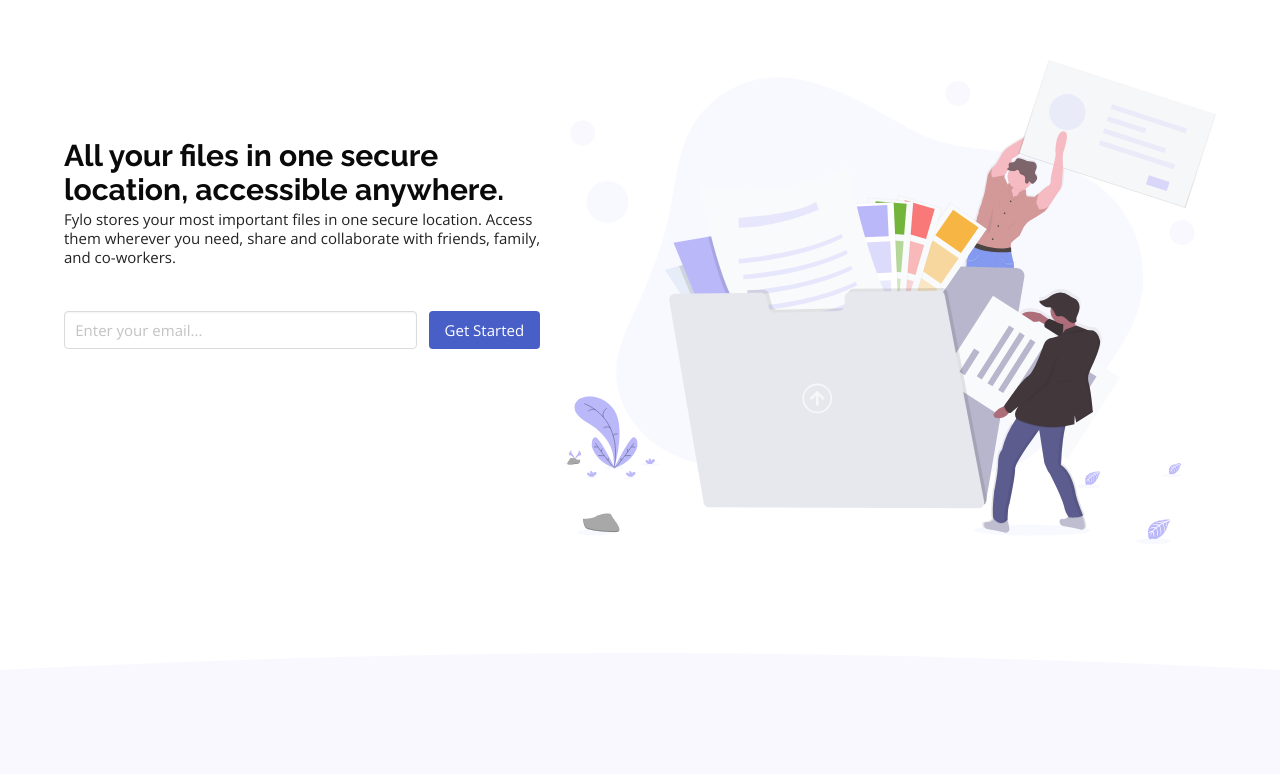
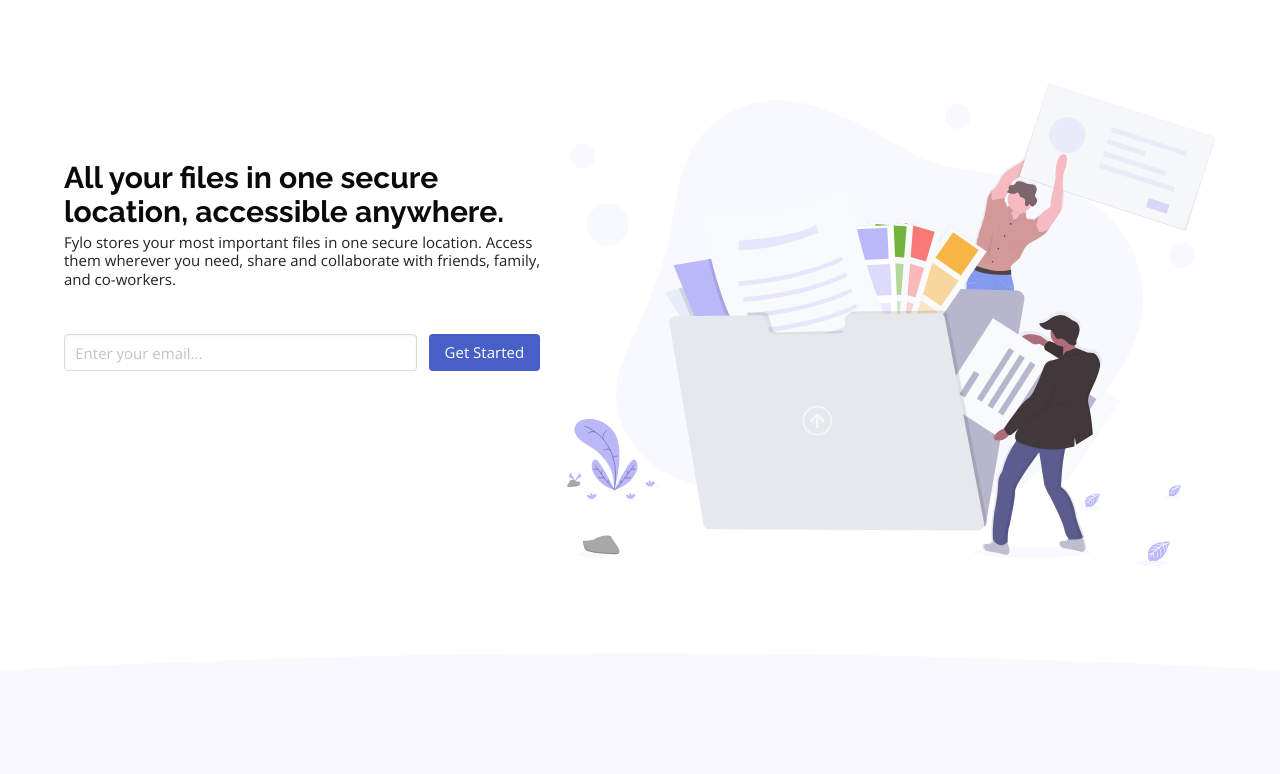
Before and after one commit to React-Ruler/Fylo-Landing-Page, a plain HTML site: page index.html in a window 1280 px wide. Shown: the part 98-872 px from the top of the page. Drawn offline with nearby package versions, Linux system fonts and the light colour scheme.

Commit message:
Add files via upload

```diff
--- a/index.html
+++ b/index.html
@@ -33,7 +33,7 @@
     </style>
   </head>
   <body>
-    <section class="hero is-white is-fullheight-with-navbar">
+    <section class="hero is-white is-fullheight-with-navbar pt-6">
       <div class="hero-head">
         <nav class="navbar is-transparent">
           <div class="container">
```
